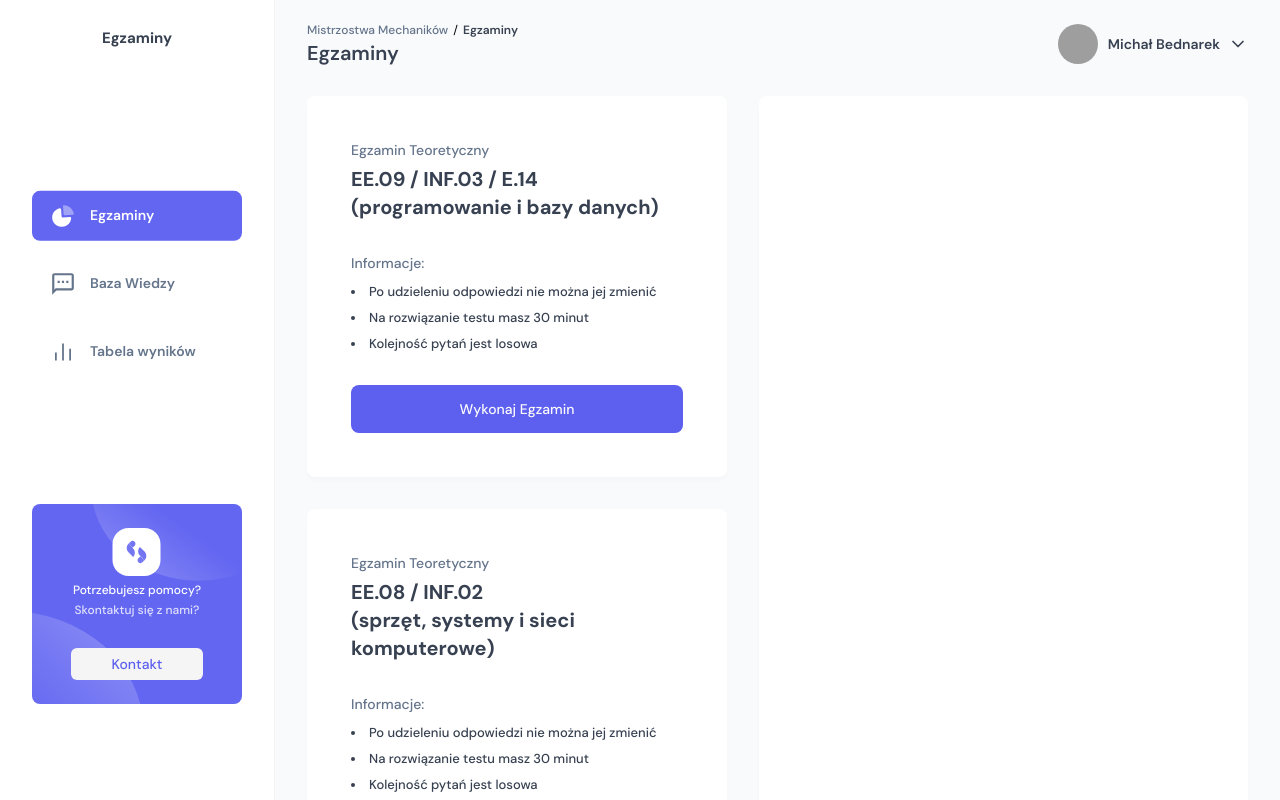
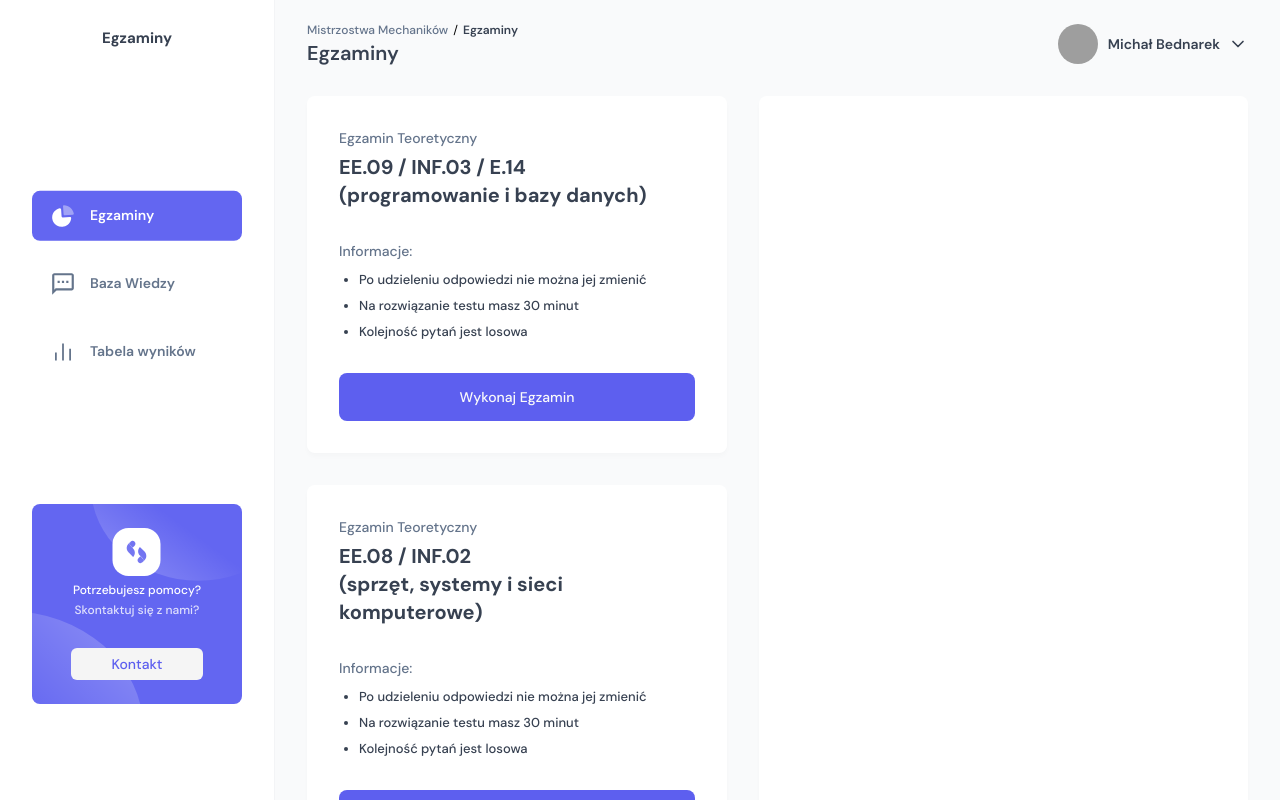
Before and after one commit to Vetther/HackHeroes2023, a Next.js app in the folder apps/frontend/: page /egzaminy in a window 1280 px wide. Built offline with nearby package versions, Linux system fonts and the light colour scheme; grey boxes are pictures that could not be loaded.

Commit message:
Add card component

```diff
--- a/apps/frontend/src/app/(dashboard)/egzaminy/page.tsx
+++ b/apps/frontend/src/app/(dashboard)/egzaminy/page.tsx
@@ -1,12 +1,72 @@
-import { EgzaminySections } from "@/components/sections/egzaminy";
+import Calendar from "@/components/calendar"
+import { Button } from "@/components/ui/button"
+import {
+  Card,
+  CardContent,
+  CardFooter,
+  CardHeader,
+  CardTagLine,
+  CardTitle,
+} from "@/components/ui/card"
 
 const ExamPage = () => {
-    return (
-        <div className="flex h-full w-full items-start justify-start gap-8">
-            <EgzaminySections.ExamsBlock />
-            <EgzaminySections.CalendarBlock />
-        </div>
-    );
-};
+  return (
+    <div className="flex h-full w-full items-start justify-start gap-8">
+      <div className="flex h-full w-full max-w-[420px] flex-col items-start gap-8">
+        <Card className="h-full w-full">
+          <CardHeader>
+            <CardTagLine>Egzamin Teoretyczny</CardTagLine>
+            <CardTitle>
+              EE.09 / INF.03 / E.14
+              <br />
+              (programowanie i bazy danych)
+            </CardTitle>
+          </CardHeader>
+          <CardContent className="h-full">
+            <p className="text-sm font-medium leading-[21px] text-slate-500">
+              Informacje:
+            </p>
+            <ul className="flex list-disc flex-col gap-2 text-[13px] font-medium leading-[18px] text-gray-700">
+              <li className="ml-5">
+                Po udzieleniu odpowiedzi nie można jej zmienić
+              </li>
+              <li className="ml-5">Na rozwiązanie testu masz 30 minut</li>
+              <li className="ml-5">Kolejność pytań jest losowa</li>
+            </ul>
+          </CardContent>
+          <CardFooter>
+            <Button className="w-full">Wykonaj Egzamin</Button>
+          </CardFooter>
+        </Card>
+        <Card className="h-full w-full">
+          <CardHeader>
+            <CardTagLine>Egzamin Teoretyczny</CardTagLine>
+            <CardTitle>
+              EE.08 / INF.02
+              <br />
+              (sprzęt, systemy i sieci komputerowe)
+            </CardTitle>
+          </CardHeader>
+          <CardContent className="h-full">
+            <p className="text-sm font-medium leading-[21px] text-slate-500">
+              Informacje:
+            </p>
+            <ul className="flex list-disc flex-col gap-2 text-[13px] font-medium leading-[18px] text-gray-700">
+              <li className="ml-5">
+                Po udzieleniu odpowiedzi nie można jej zmienić
+              </li>
+              <li className="ml-5">Na rozwiązanie testu masz 30 minut</li>
+              <li className="ml-5">Kolejność pytań jest losowa</li>
+            </ul>
+          </CardContent>
+          <CardFooter>
+            <Button className="w-full">Wykonaj Egzamin</Button>
+          </CardFooter>
+        </Card>
+      </div>
+      <Calendar />
+    </div>
+  )
+}
 
-export default ExamPage;
+export default ExamPage
--- a/apps/frontend/src/app/globals.css
+++ b/apps/frontend/src/app/globals.css
@@ -1,12 +1,6 @@
 @tailwind base;
 @tailwind components;
 @tailwind utilities;
-
-.card {
-    border-radius: 8px;
-    background: #fff;
-    box-shadow: 0px 3.5px 5.5px 0px rgba(0, 0, 0, 0.02);
-}
 
 @layer base {
   :root {
--- /dev/null
+++ b/apps/frontend/src/components/calendar.tsx
@@ -0,0 +1,7 @@
+import { Card } from "./ui/card"
+
+const Calendar = () => {
+  return <Card className="h-full w-full"></Card>
+}
+
+export default Calendar
--- a/apps/frontend/src/components/sections/egzaminy/calendar-block.tsx
+++ /dev/null
@@ -1,5 +0,0 @@
-export const CalendarBlock = () => {
-    return (
-        <div className="card inline-flex h-full w-full flex-col items-start justify-start"></div>
-    );
-};
--- a/apps/frontend/src/components/sections/egzaminy/exams-block.tsx
+++ /dev/null
@@ -1,62 +0,0 @@
-import { Button } from "@/components/ui/button";
-
-export const ExamsBlock = () => {
-    return (
-        <div className="inline-flex h-full flex-col items-start gap-8">
-            <div className="card flex w-[420px] flex-col items-start justify-start gap-8 p-11">
-                <div className="flex flex-col items-start justify-start gap-1">
-                    <div className="text-sm font-medium leading-[21px] text-slate-500">
-                        Egzamin Teoretyczny
-                    </div>
-                    <div className="text-xl font-bold leading-7 text-gray-700">
-                        EE.09 / INF.03 / E.14
-                        <br />
-                        (programowanie i bazy danych)
-                    </div>
-                </div>
-                <div className="flex flex-col items-start justify-start gap-[9px] self-stretch">
-                    <p className="self-stretch text-sm font-medium leading-[21px] text-slate-500">
-                        Informacje:
-                    </p>
-                    <div className="text-[13px] font-medium leading-[18px] text-gray-700">
-                        <li className="pb-2">
-                            Po udzieleniu odpowiedzi nie można jej zmienić
-                        </li>
-                        <li className="pb-2">
-                            Na rozwiązanie testu masz 30 minut
-                        </li>
-                        <li>Kolejność pytań jest losowa</li>
-                    </div>
-                </div>
-                <Button className="w-full">Wykonaj Egzamin</Button>
-            </div>
-            <div className="card flex w-[420px] flex-col items-start justify-start gap-8 p-11">
-                <div className="flex flex-col items-start justify-start gap-1">
-                    <div className="text-sm font-medium leading-[21px] text-slate-500">
-                        Egzamin Teoretyczny
-                    </div>
-                    <div className="text-xl font-bold leading-7 text-gray-700">
-                        EE.08 / INF.02
-                        <br />
-                        (sprzęt, systemy i sieci komputerowe)
-                    </div>
-                </div>
-                <div className="flex flex-col items-start justify-start gap-[9px] self-stretch">
-                    <p className="self-stretch text-sm font-medium leading-[21px] text-slate-500">
-                        Informacje:
-                    </p>
-                    <div className="text-[13px] font-medium leading-[18px] text-gray-700">
-                        <li className="pb-2">
-                            Po udzieleniu odpowiedzi nie można jej zmienić
-                        </li>
-                        <li className="pb-2">
-                            Na rozwiązanie testu masz 30 minut
-                        </li>
-                        <li>Kolejność pytań jest losowa</li>
-                    </div>
-                </div>
-                <Button className="w-full">Wykonaj Egzamin</Button>
-            </div>
-        </div>
-    );
-};
--- a/apps/frontend/src/components/sections/egzaminy/index.ts
+++ /dev/null
@@ -1,4 +0,0 @@
-import { CalendarBlock } from "./calendar-block";
-import { ExamsBlock } from "./exams-block";
-
-export const EgzaminySections = { ExamsBlock, CalendarBlock };
--- /dev/null
+++ b/apps/frontend/src/components/ui/card.tsx
@@ -0,0 +1,109 @@
+import * as React from "react"
+
+import { cn } from "@/lib/utils"
+
+const Card = React.forwardRef<
+  HTMLDivElement,
+  React.HTMLAttributes<HTMLDivElement>
+>(({ className, ...props }, ref) => (
+  <div
+    ref={ref}
+    className={cn(
+      "flex flex-col items-start justify-start gap-8 rounded-lg bg-white p-8 shadow-[0px_3.5px_5.5px_0px] shadow-black/[0.02]",
+      className
+    )}
+    {...props}
+  />
+))
+Card.displayName = "Card"
+
+const CardHeader = React.forwardRef<
+  HTMLDivElement,
+  React.HTMLAttributes<HTMLDivElement>
+>(({ className, ...props }, ref) => (
+  <div
+    ref={ref}
+    className={cn(
+      "flex w-full flex-col items-start justify-start gap-1",
+      className
+    )}
+    {...props}
+  />
+))
+CardHeader.displayName = "CardHeader"
+
+const CardTagLine = React.forwardRef<
+  HTMLParagraphElement,
+  React.HTMLAttributes<HTMLHeadingElement>
+>(({ className, ...props }, ref) => (
+  <p
+    ref={ref}
+    className={cn(
+      "text-sm font-medium leading-[21px] text-slate-500",
+      className
+    )}
+    {...props}
+  />
+))
+CardTagLine.displayName = "CardTagLine"
+
+const CardTitle = React.forwardRef<
+  HTMLParagraphElement,
+  React.HTMLAttributes<HTMLHeadingElement>
+>(({ className, ...props }, ref) => (
+  <h3
+    ref={ref}
+    className={cn("text-xl font-bold leading-7 text-gray-700", className)}
+    {...props}
+  />
+))
+CardTitle.displayName = "CardTitle"
+
+const CardDescription = React.forwardRef<
+  HTMLParagraphElement,
+  React.HTMLAttributes<HTMLParagraphElement>
+>(({ className, ...props }, ref) => (
+  <p
+    ref={ref}
+    className={cn("text-sm text-muted-foreground", className)}
+    {...props}
+  />
+))
+CardDescription.displayName = "CardDescription"
+
+const CardContent = React.forwardRef<
+  HTMLDivElement,
+  React.HTMLAttributes<HTMLDivElement>
+>(({ className, ...props }, ref) => (
+  <div
+    ref={ref}
+    className={cn(
+      "flex w-full flex-col items-start justify-start gap-[9px]",
+      className
+    )}
+    {...props}
+  />
+))
+CardContent.displayName = "CardContent"
+
+const CardFooter = React.forwardRef<
+  HTMLDivElement,
+  React.HTMLAttributes<HTMLDivElement>
+>(({ className, ...props }, ref) => (
+  <div
+    ref={ref}
+    className={cn("flex w-full items-center", className)}
+    {...props}
+  />
+))
+CardFooter.displayName = "CardFooter"
+
+export {
+  Card,
+  CardHeader,
+  CardFooter,
+  CardTagLine,
+  CardTitle,
+  CardDescription,
+  CardContent,
+}
```
Lines whose indentation alone changed are shown as unchanged.
